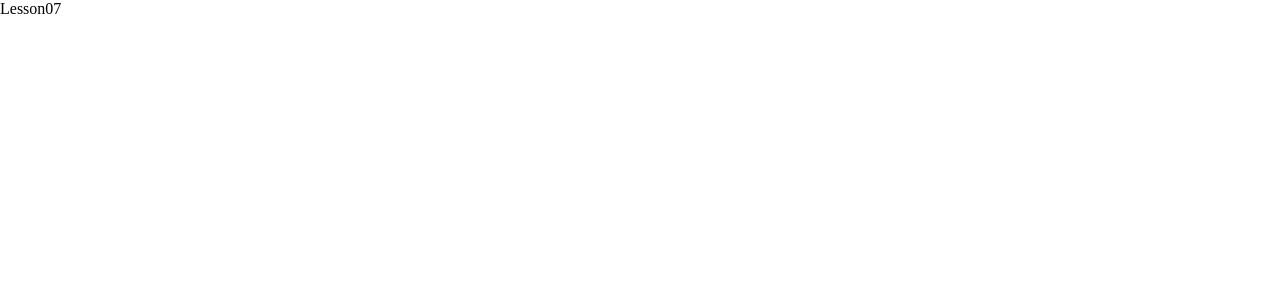
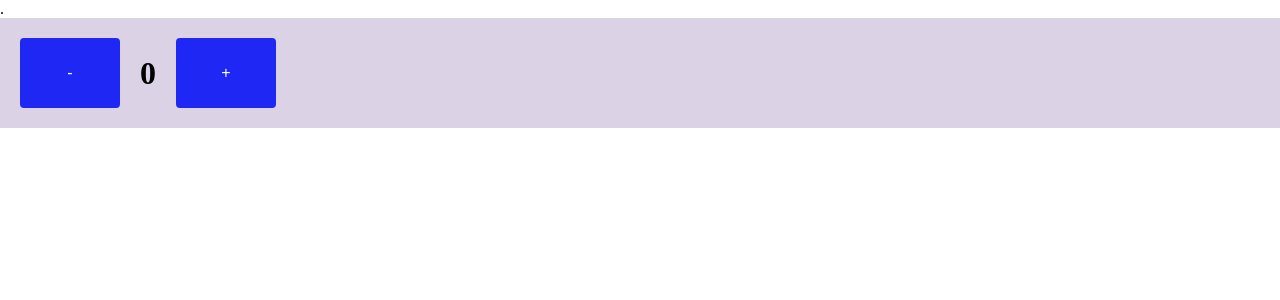
Before and after one commit to JanaHewer/Typescript-app, a React (Create React App) app: page / in a window 1280 px wide. Shown: the top 300 px of the page. Built offline with nearby package versions, Linux system fonts and the light colour scheme.

Commit message:
Lesson07

```diff
--- a/src/components/Counter/Counter.tsx
+++ b/src/components/Counter/Counter.tsx
@@ -1,26 +1,15 @@
 import "./styles.css";
 import Button from "../Button/Button";
-import { useState } from "react";
 
-function Counter() {
-  const [count, setCount] = useState<number>(0);
-
-  const onMinus = (): void => {
-    setCount((prevValue) => prevValue - 1);
-  };
-
-  const onPlus = (): void => {
-    setCount((prevValue) => prevValue + 1);
-  };
-
+function Counter({countValue, onMinusClick, onPlusClick}: any) {
   return (
     <div className="counter-wrapper">
       <div className="button-control">
-        <Button onButtonClick={onMinus} name="-" />
+        <Button onButtonClick={onMinusClick} name="-" />
       </div>
-      <p>{count}</p>
+      <p>{countValue}</p>
       <div className="button-control">
-        <Button onButtonClick={onPlus} name="+" />
+        <Button onButtonClick={onPlusClick} name="+" />
       </div>
     </div>
   );
--- a/src/components/LoginForm/LoginForm.tsx
+++ b/src/components/LoginForm/LoginForm.tsx
@@ -1,6 +1,6 @@
 import "./styles.css";
 import Input from "../Input/Input";
-import Button from "../Button/Button";
+import Button from "components/Button/Button";
 
 function LoginForm() {
   return (
--- a/src/lessons/Lesson07/Lesson07.tsx
+++ b/src/lessons/Lesson07/Lesson07.tsx
@@ -1,6 +1,19 @@
 // import "./ styles.css";
+import { useState } from "react";
+import Counter from "components/Counter/Counter";
 
 function Lesson07() {
+
+  const [count, setCount] = useState<number>(0);
+
+  const onMinus = (): void => {
+    setCount((prevValue) => prevValue - 1);
+  };
+
+  const onPlus = (): void => {
+    setCount((prevValue) => prevValue + 1);
+  };
+
   // generic
 
   type CustomArrayType<T = string> = T[];
@@ -35,7 +48,11 @@ function Lesson07() {
 
   // enum:
 
-enum Colors {Red, Black=9, Green};
+  enum Colors {
+    Red,
+    Black = 9,
+    Green,
+  }
   // console.log(Colors);
   let color: Colors = Colors.Red;
   color = 0;
@@ -76,11 +93,11 @@ enum WeathersCode {
   };
   console.log(decode(WeathersCode.FC));
 
-
-
-
-
-  return <div>Lesson07</div>;
+  return (
+    <div> .
+      <Counter countValue={count} onMinusClick={onMinus} onPlusClick={onPlus} />
+    </div>
+  );
 }
 
 export default Lesson07;
--- a/tsconfig.json
+++ b/tsconfig.json
@@ -6,6 +6,7 @@
       "dom.iterable",
       "esnext"
     ],
+    "baseUrl": "./src",
     "allowJs": true,
     "skipLibCheck": true,
     "esModuleInterop": true,
```
Lines whose indentation alone changed are shown as unchanged.
